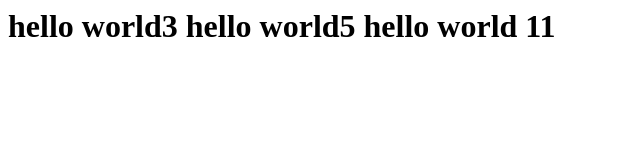
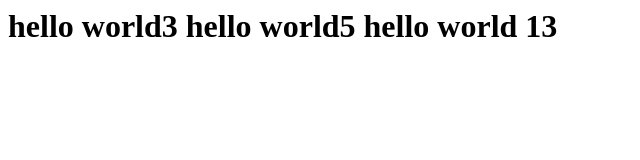
Before and after one commit to jsy011016/oss_05, a plain HTML site: page index.html in a window 1280 px wide. Shown: the full height of the page, 0-640 px from the left. Drawn offline with Linux system fonts and the light colour scheme.

Commit message:
tester commit 3

```diff
--- a/index.html
+++ b/index.html
@@ -5,6 +5,6 @@
     <body>
         <h1>hello world3
             hello world5
-            hello world 11</h1>
+            hello world 13</h1>
     </body>
 </html>
```
